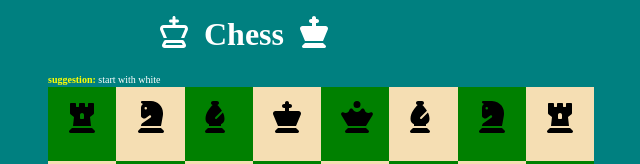
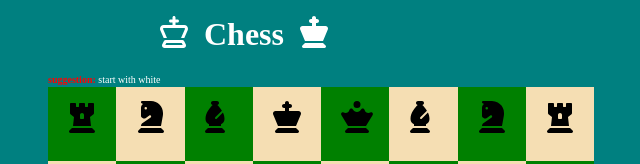
Before and after one commit to hanu329/Chess01, a React (Vite) app: page / in a window 1280 px wide. Shown: the top 164 px of the page, without its empty margins (8-648 px from the left). Built offline with nearby package versions, Linux system fonts and the light colour scheme.

Commit message:
span red

```diff
--- a/src/components/ChessBoard.tsx
+++ b/src/components/ChessBoard.tsx
@@ -378,7 +378,7 @@ console.log('item',item)
      <h1 className="head"> Chess</h1>
      <FontAwesomeIcon icon={solidChessKing} className='k2' />
      </div>
-     <span className='span'><b style={{color:'yellow'}}>suggestion:</b> start with white</span>
+     <span className='span'><b style={{color:'red'}}>suggestion:</b> start with white</span>
       <div className='mainDiv' >
       <div>
          {renderUi()}
```
